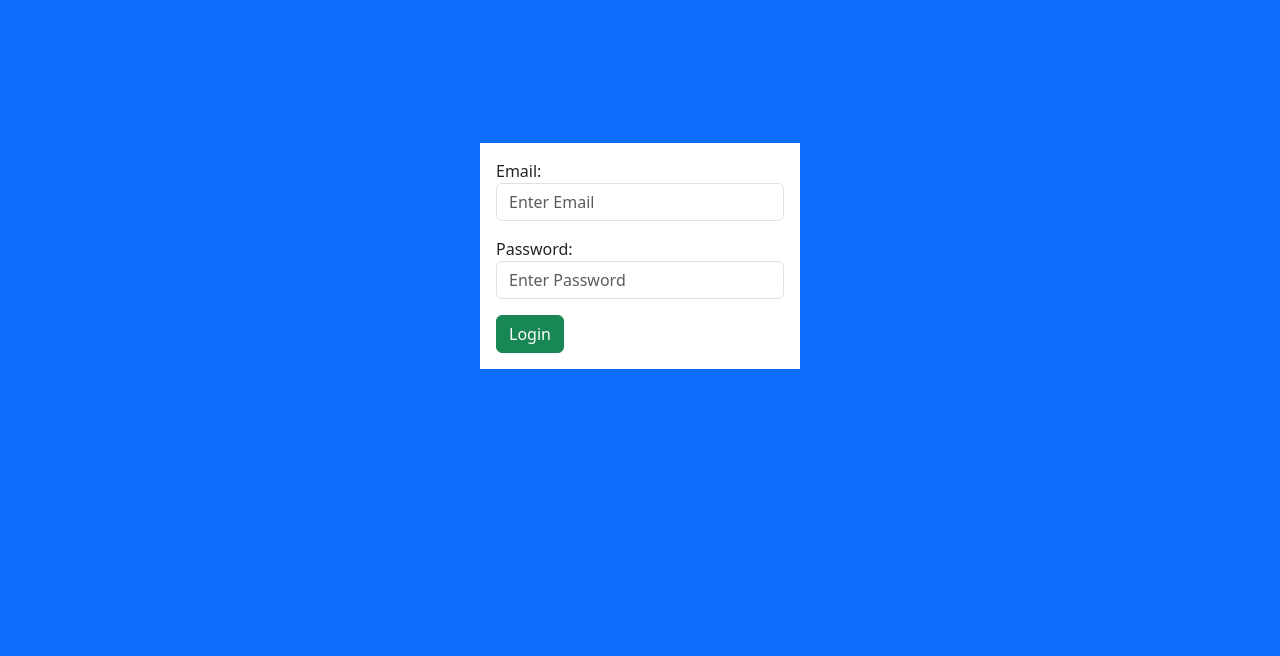
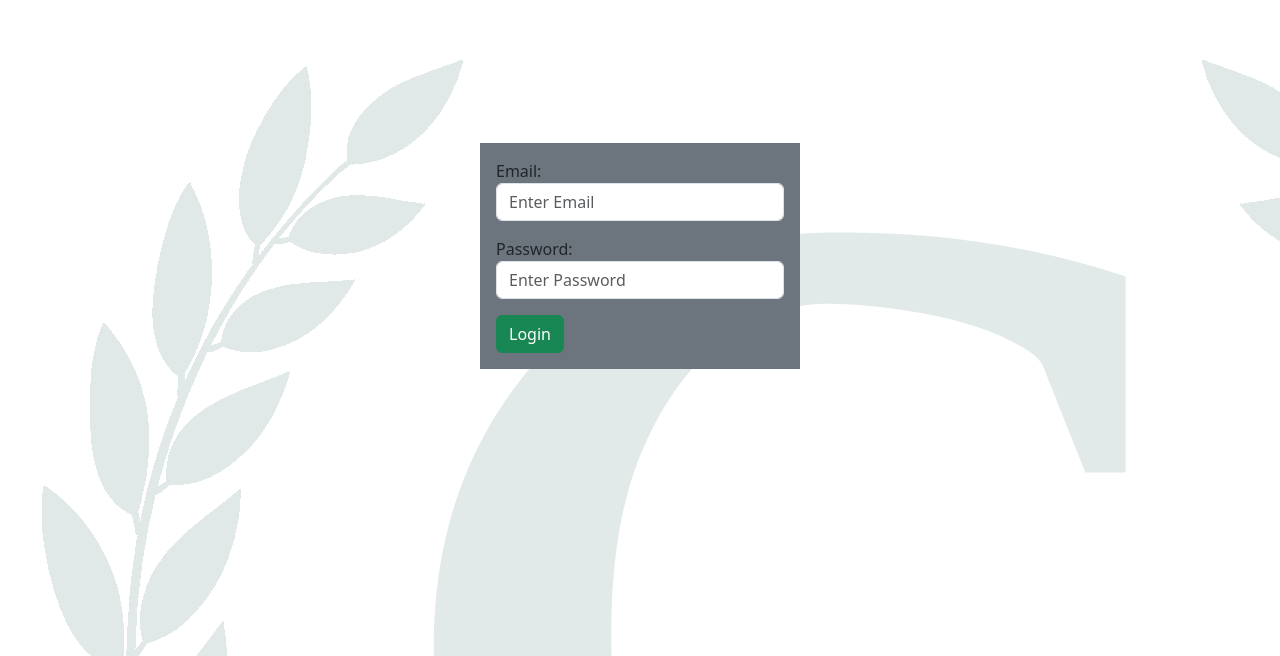
Before and after one commit to akshayj-MSFT/amplify-react-graphql, a React (Create React App) app: page / in a window 1280 px wide. Shown: the part 144-800 px from the top of the page. Built offline with nearby package versions, Linux system fonts and the light colour scheme.

Commit message:
Incorporate BG

```diff
--- a/src/Login.js
+++ b/src/Login.js
@@ -3,6 +3,7 @@ import { useState } from "react";
 import {useNavigate} from "react-router-dom";
 import 'bootstrap/dist/css/bootstrap.min.css';
 import axios from "axios";
+import background from "./img/GregoryBackground.png";
 
 function Login() {
 
@@ -35,8 +36,8 @@ function Login() {
   }
 
   return (
-    <div className="d-flex vh-100 justify-content-center align-items-center bg-primary">
-        <div className="p-3 bg-white w-25">
+    <div className="d-flex vh-100 justify-content-center align-items-center" style={{ backgroundImage: `url(${background})` }}>
+        <div className="p-3 bg-secondary w-25" >
             <form onSubmit={handleSubmit}>
                 <div className="mb-3">
                     <label htmlFor="email">Email:</label>
```
Also changed, not shown: src/App.js (+0 -21 lines), src/img/GregoryBackground.png (added), src/img/GregoryIcon.png (added).
